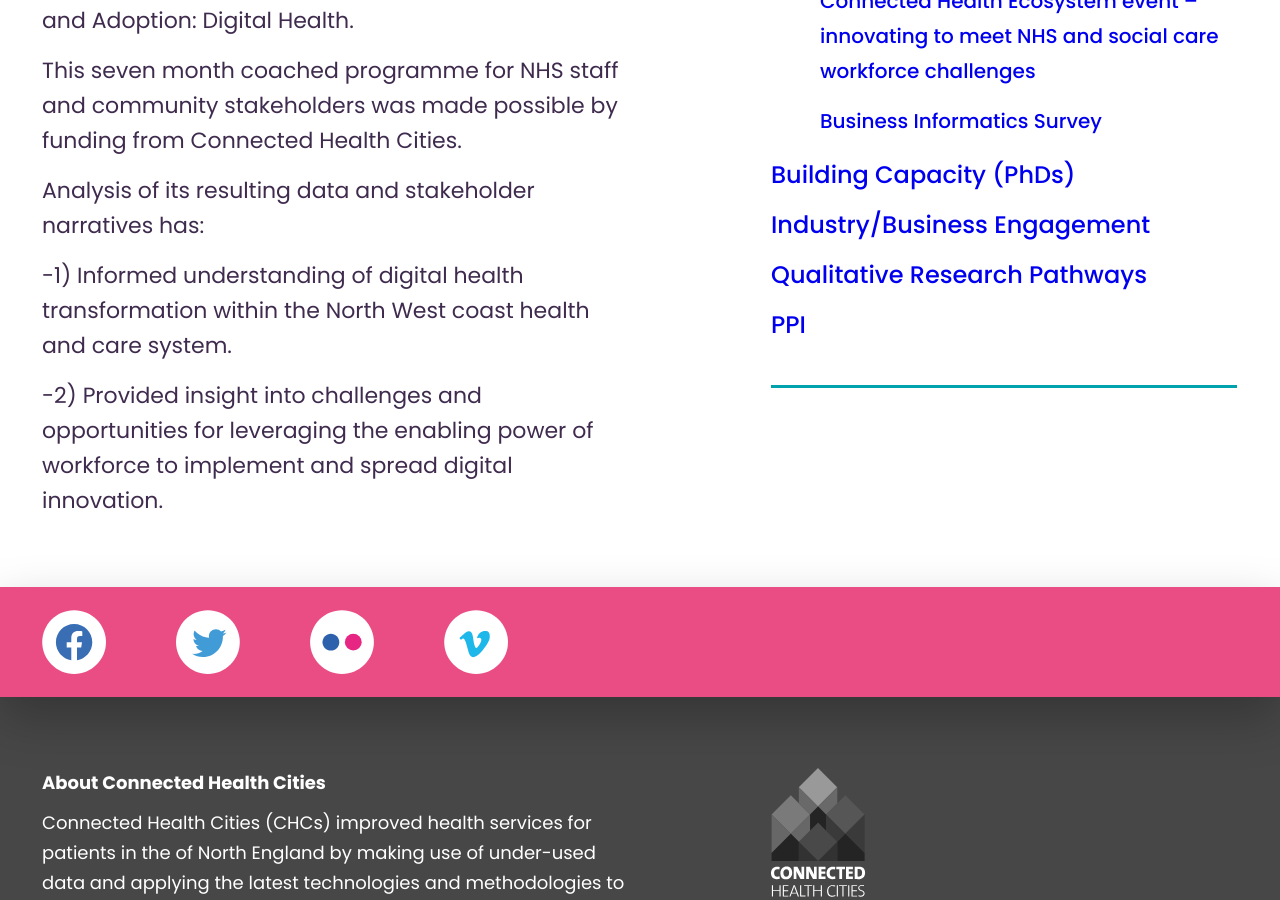
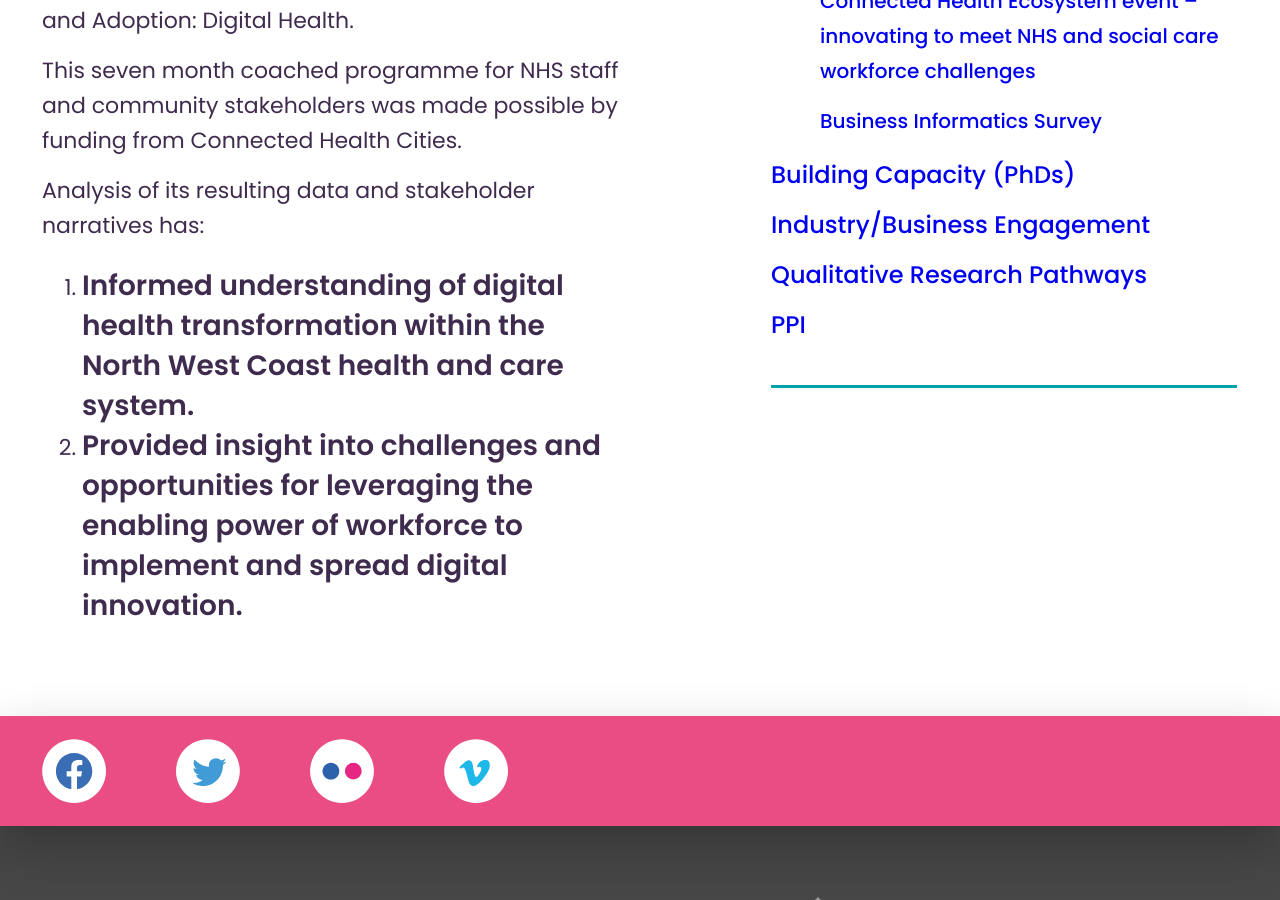
Before and after one commit to connectedhealthcities/connectedhealthcities, a Jekyll site: the page built from north-west-coast/education-and-workforce-development/coaching-for-digital-health.md, in a window 1280 px wide and 900 px high, scrolled down 988 px. Built offline with Jekyll 4.4.1, drawn with Linux system fonts in a browser that asks for light colours; our own code applies the rules of GitHub Pages for plain Markdown files.

Commit message:
Update coaching-for-digital-health.md

```diff
--- a/north-west-coast/education-and-workforce-development/coaching-for-digital-health.md
+++ b/north-west-coast/education-and-workforce-development/coaching-for-digital-health.md
@@ -17,6 +17,6 @@ This seven month coached programme for NHS staff and community stakeholders was
 
 Analysis of its resulting data and stakeholder narratives has:
 
--1) Informed understanding of digital health transformation within the North West coast health and care system.
+1. Informed understanding of digital health transformation within the North West Coast health and care system.
 
--2) Provided insight into challenges and opportunities for leveraging the enabling power of workforce to implement and spread digital innovation.
+2. Provided insight into challenges and opportunities for leveraging the enabling power of workforce to implement and spread digital innovation.
```
